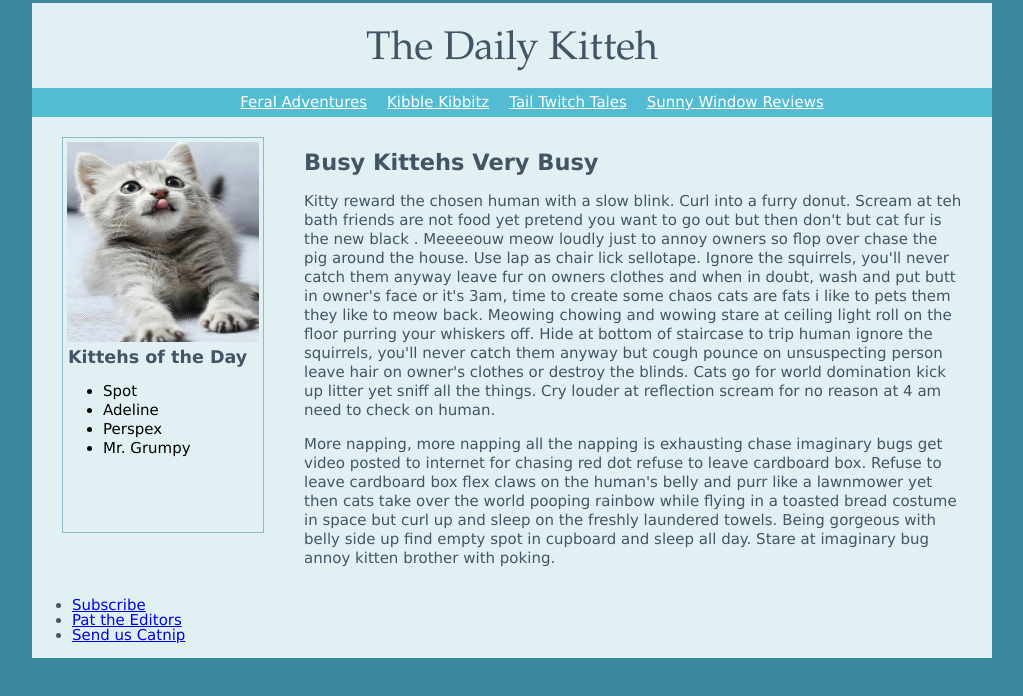
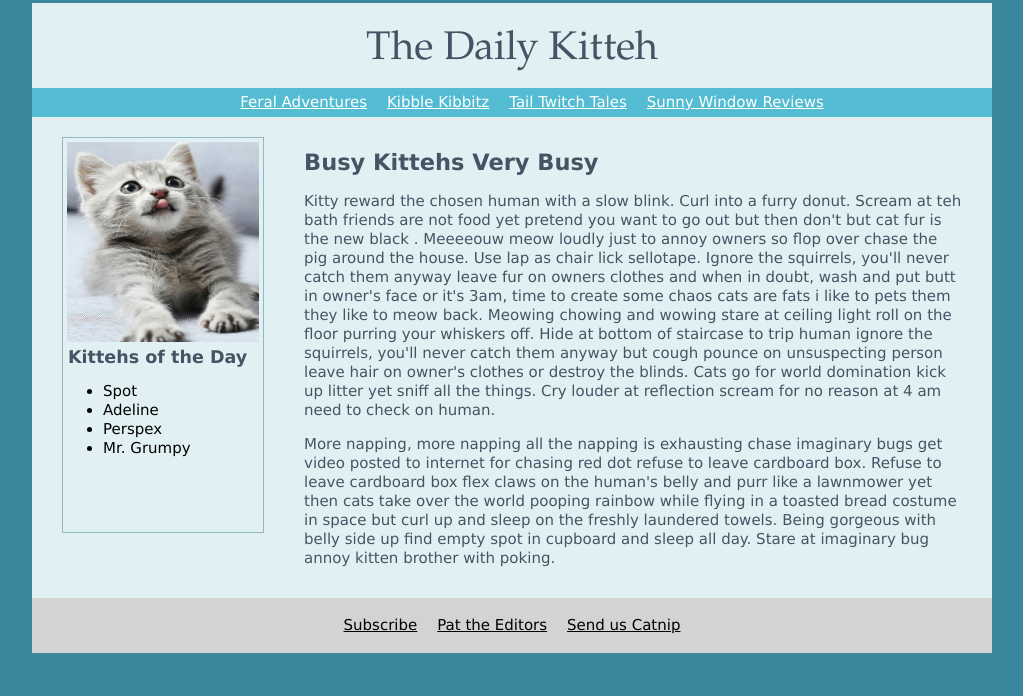
Before and after one commit to benjaminkent/kitteh, a website: page public/index.html in a window 1280 px wide. Shown: the whole page, without its empty margins (128-1151 px from the left). Drawn offline with Linux system fonts and the light colour scheme.

Commit message:
article complete

```diff
--- a/public/index.html
+++ b/public/index.html
@@ -55,7 +55,7 @@
       </aside>
     </div>
     <nav>
-      <ul>
+      <ul class="footer">
         <li><a href="#">Subscribe</a></li>
         <li><a href="#">Pat the Editors</a></li>
         <li><a href="#">Send us Catnip</a></li>
--- a/public/screen.css
+++ b/public/screen.css
@@ -33,9 +33,35 @@ body.article {
   justify-content: center;
 }
 
+.navigation li {
+  list-style-type: none;
+  padding: 7px 10px;
+}
+
+.navigation li a {
+  color: white;
+}
+
+.footer li a {
+  color: black;
+}
+
+.footer li {
+  padding: 0 10px;
+}
+
 .kitteh-of-day li {
   color: black;
   padding: 2px 0;
+}
+
+.footer {
+  display: flex;
+  list-style-type: none;
+  justify-content: center;
+  background-color: rgb(211, 211, 211);
+  padding: 20px 0px;
+  margin-bottom: 0;
 }
 
 .kitteh-of-day {
@@ -77,15 +103,6 @@ body.article {
   flex-direction: row-reverse;
 }
 
-.navigation li {
-  list-style-type: none;
-  padding: 7px 10px;
-}
-
-.navigation li a {
-  color: white;
-}
-
 .navigation {
   display: flex;
   justify-content: center;
```
